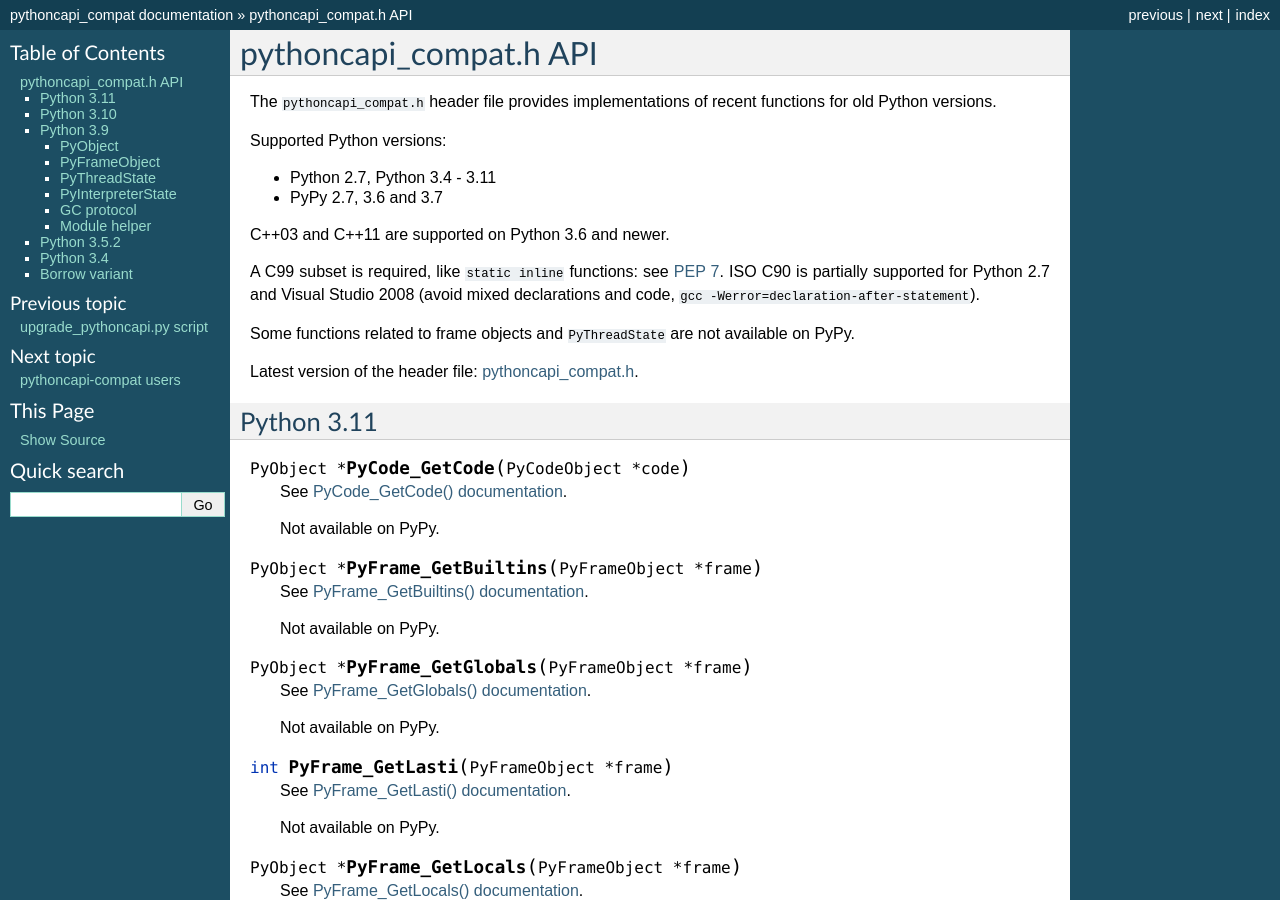
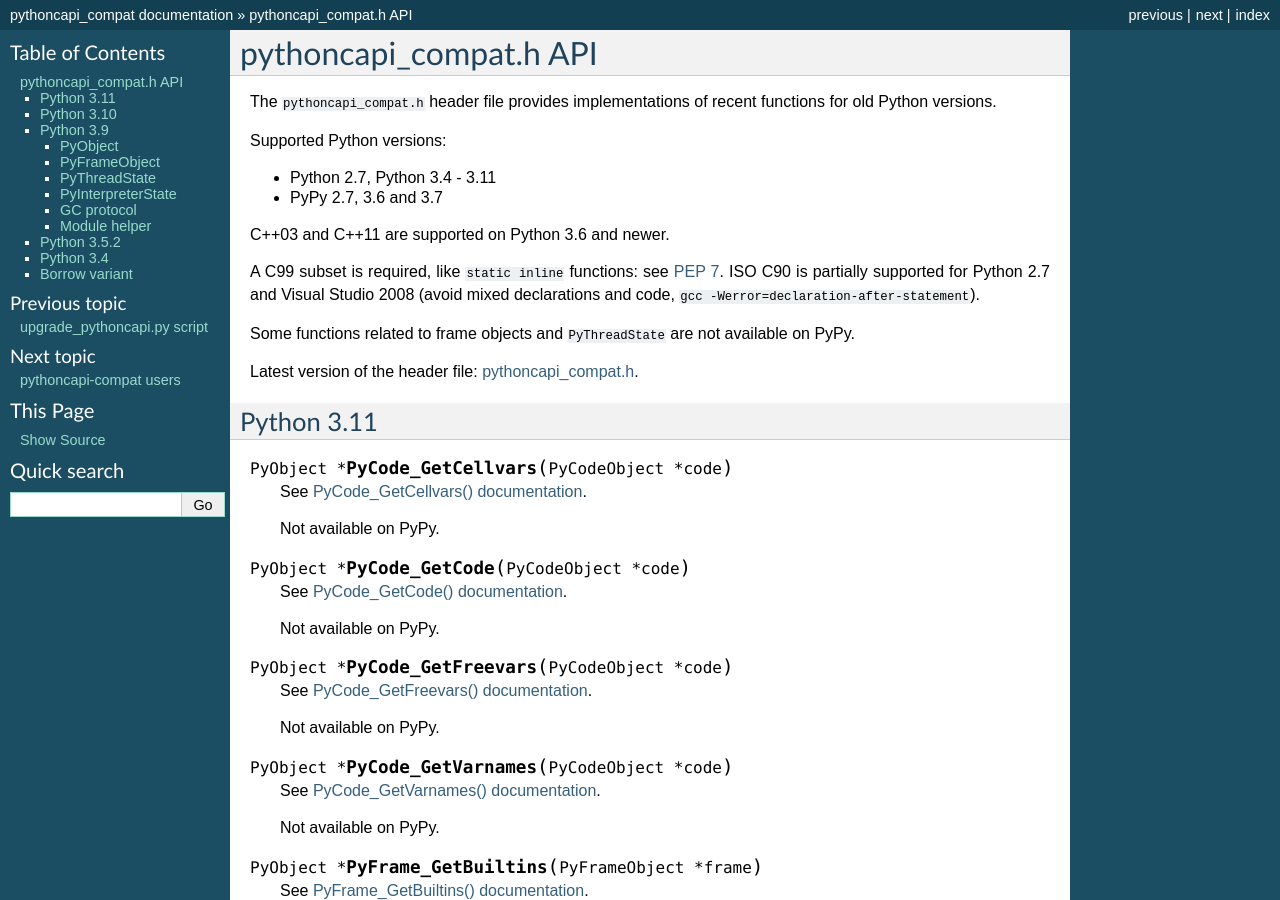
Before and after one commit to python/pythoncapi-compat, a Sphinx documentation site: the page built from docs/api.rst, in a window 1280 px wide and 900 px high. Built offline with Sphinx 7.4.7, drawn with Linux system fonts in a browser that asks for light colours.

Commit message:
Add PyCode_GetVarnames() (#44)

```diff
--- a/docs/api.rst
+++ b/docs/api.rst
@@ -27,9 +27,27 @@
 Python 3.11
 -----------
 
+.. c:function:: PyObject* PyCode_GetCellvars(PyCodeObject *code)
+
+   See `PyCode_GetCellvars() documentation <https://docs.python.org/dev/c-api/code.html#c.PyCode_GetCellvars>`__.
+
+   Not available on PyPy.
+
 .. c:function:: PyObject* PyCode_GetCode(PyCodeObject *code)
 
    See `PyCode_GetCode() documentation <https://docs.python.org/dev/c-api/code.html#c.PyCode_GetCode>`__.
+
+   Not available on PyPy.
+
+.. c:function:: PyObject* PyCode_GetFreevars(PyCodeObject *code)
+
+   See `PyCode_GetFreevars() documentation <https://docs.python.org/dev/c-api/code.html#c.PyCode_GetFreevars>`__.
+
+   Not available on PyPy.
+
+.. c:function:: PyObject* PyCode_GetVarnames(PyCodeObject *code)
+
+   See `PyCode_GetVarnames() documentation <https://docs.python.org/dev/c-api/code.html#c.PyCode_GetVarnames>`__.
 
    Not available on PyPy.
 
--- a/docs/changelog.rst
+++ b/docs/changelog.rst
@@ -1,6 +1,8 @@
 Changelog
 =========
 
+* 2022-08-04: Add ``PyCode_GetVarnames()``, ``PyCode_GetFreevars()``
+  and ``PyCode_GetCellvars()`` functions.
 * 2022-06-14: Fix compatibility with C++ older than C++11.
 * 2022-05-03: Add ``PyCode_GetCode()`` function.
 * 2022-04-26: Rename the project from ``pythoncapi_compat`` to
```
Also changed, not shown: 4 other files.
